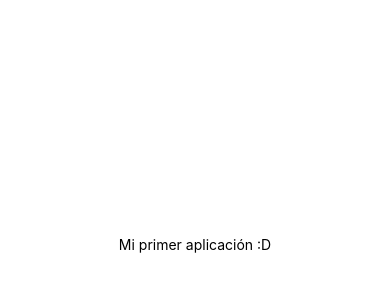
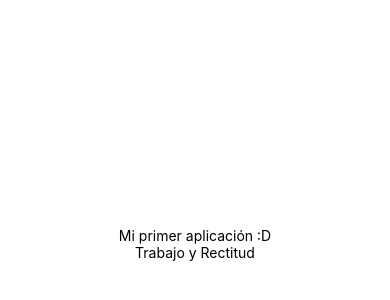
Before and after one commit to MiguelOlave/AlicoSoft, a React Native app in the folder BoozeBear/: screen / in a window 390 px wide. Shown: the part 178-478 px from the top of the page. Built offline with nearby package versions, Linux system fonts and the light colour scheme.

Commit message:
Update App.js

```diff
--- a/BoozeBear/App.js
+++ b/BoozeBear/App.js
@@ -5,6 +5,7 @@ export default function App() {
   return (
     <View style={styles.container}>
       <Text style={styles.Text} >Mi primer aplicación :D</Text>
+      <Text style={styles.Text} >Trabajo y Rectitud</Text>
 
       <StatusBar style="auto" />
     </View>
```
